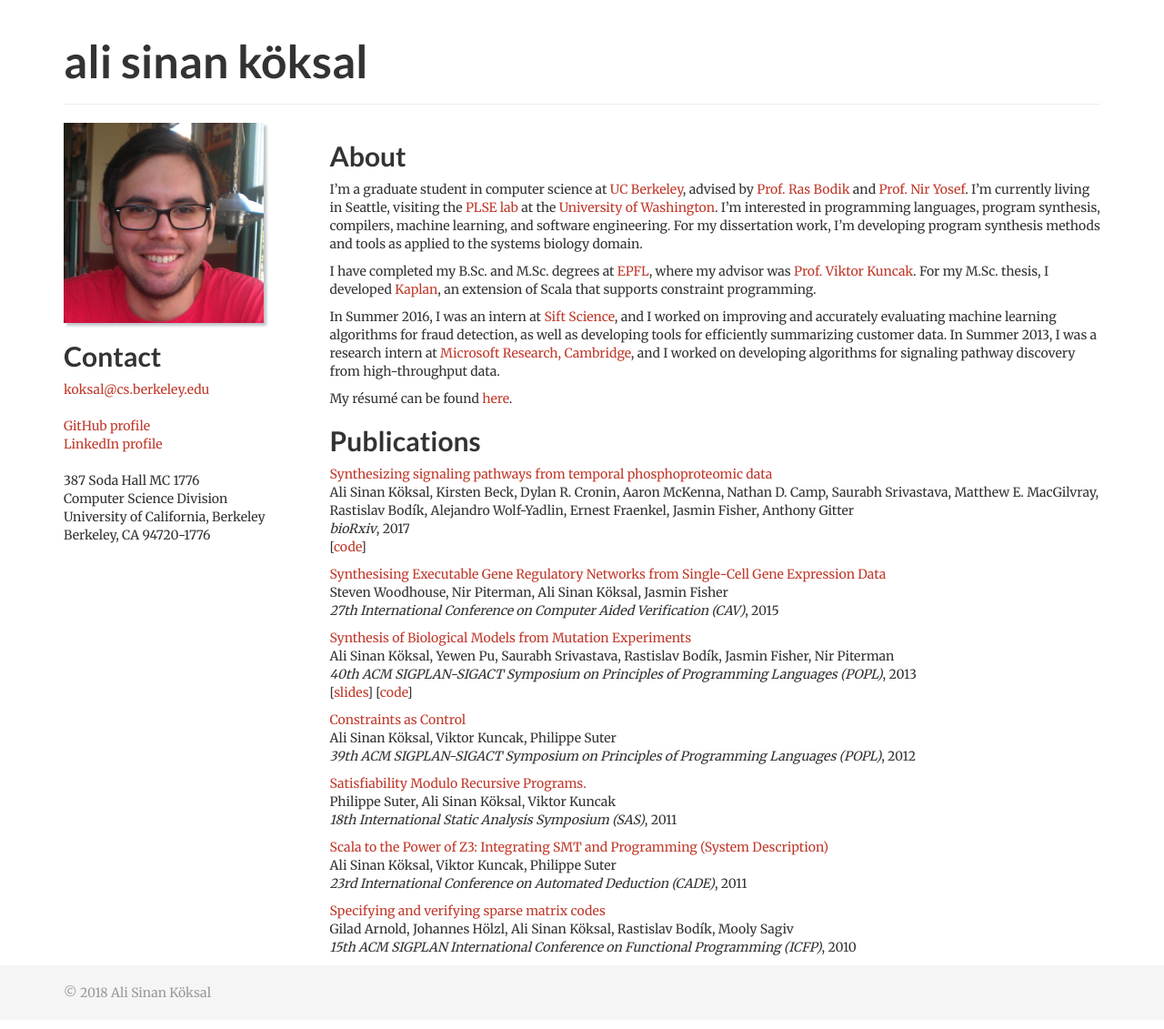
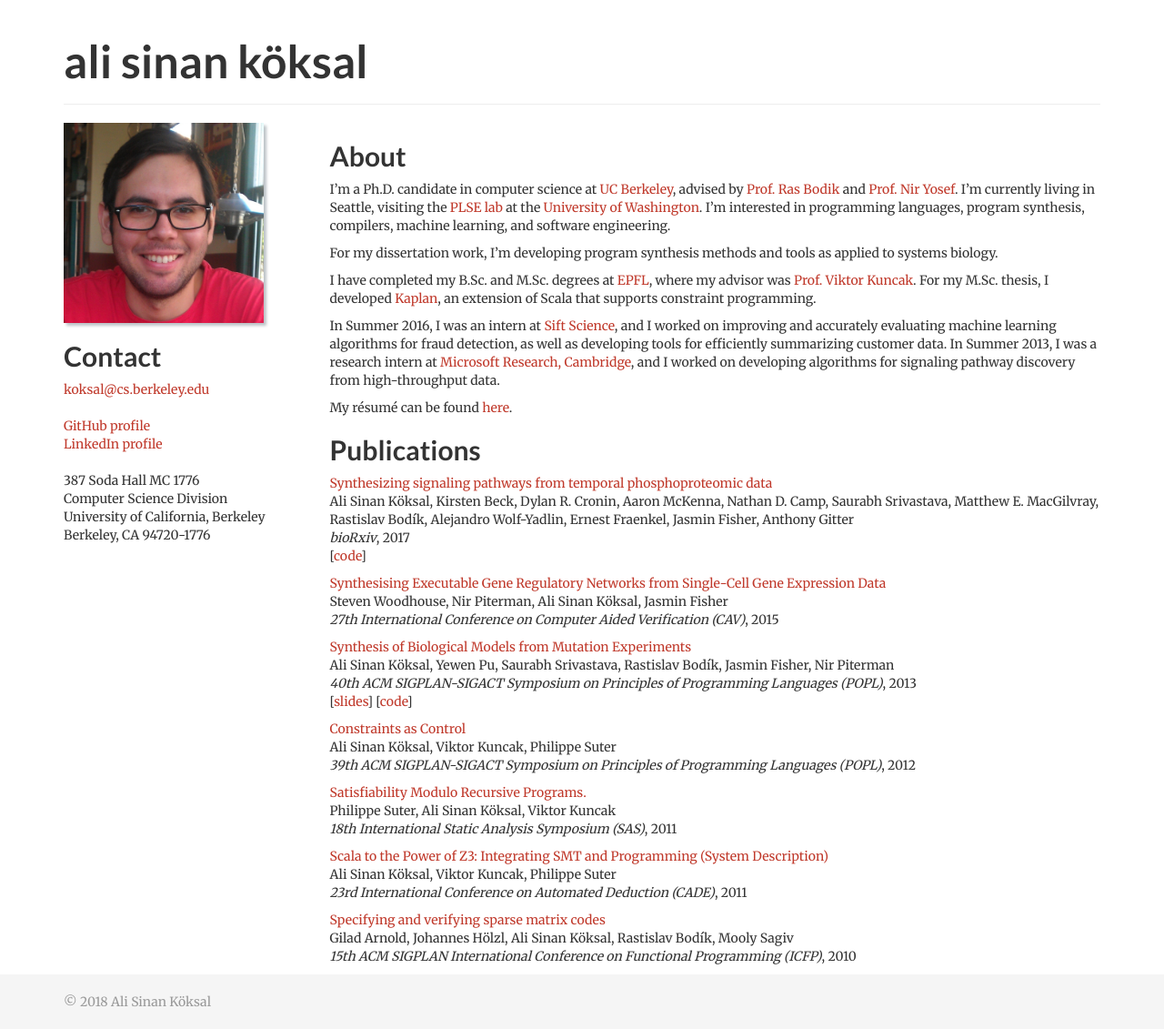
Before and after one commit to koksal/koksal.github.io, a Jekyll site: the page built from index.md, in a window 1280 px wide. Shown: the whole page at 91% size. Built offline with Jekyll 4.4.1, drawn with Linux system fonts in a browser that asks for light colours; comment, search, counter and statistics services are not loaded.

Commit message:
minor index page tweak

```diff
--- a/index.md
+++ b/index.md
@@ -3,7 +3,9 @@ layout: default
 ---
 
 
-I'm a graduate student in computer science at [UC Berkeley], advised by [Prof. Ras Bodik][bodik] and [Prof. Nir Yosef][yosef]. I'm currently living in Seattle, visiting the [PLSE lab][plse] at the [University of Washington][uw]. I'm interested in programming languages, program synthesis, compilers, machine learning, and software engineering. For my dissertation work, I'm developing program synthesis methods and tools as applied to the systems biology domain.
+I'm a Ph.D. candidate in computer science at [UC Berkeley], advised by [Prof. Ras Bodik][bodik] and [Prof. Nir Yosef][yosef]. I'm currently living in Seattle, visiting the [PLSE lab][plse] at the [University of Washington][uw]. I'm interested in programming languages, program synthesis, compilers, machine learning, and software engineering.
+
+For my dissertation work, I'm developing program synthesis methods and tools as applied to systems biology.
 
 I have completed my B.Sc. and M.Sc. degrees at [EPFL], where my advisor was [Prof. Viktor Kuncak][kuncak]. For my M.Sc. thesis, I developed [Kaplan], an extension of Scala that supports constraint programming.
 
```
